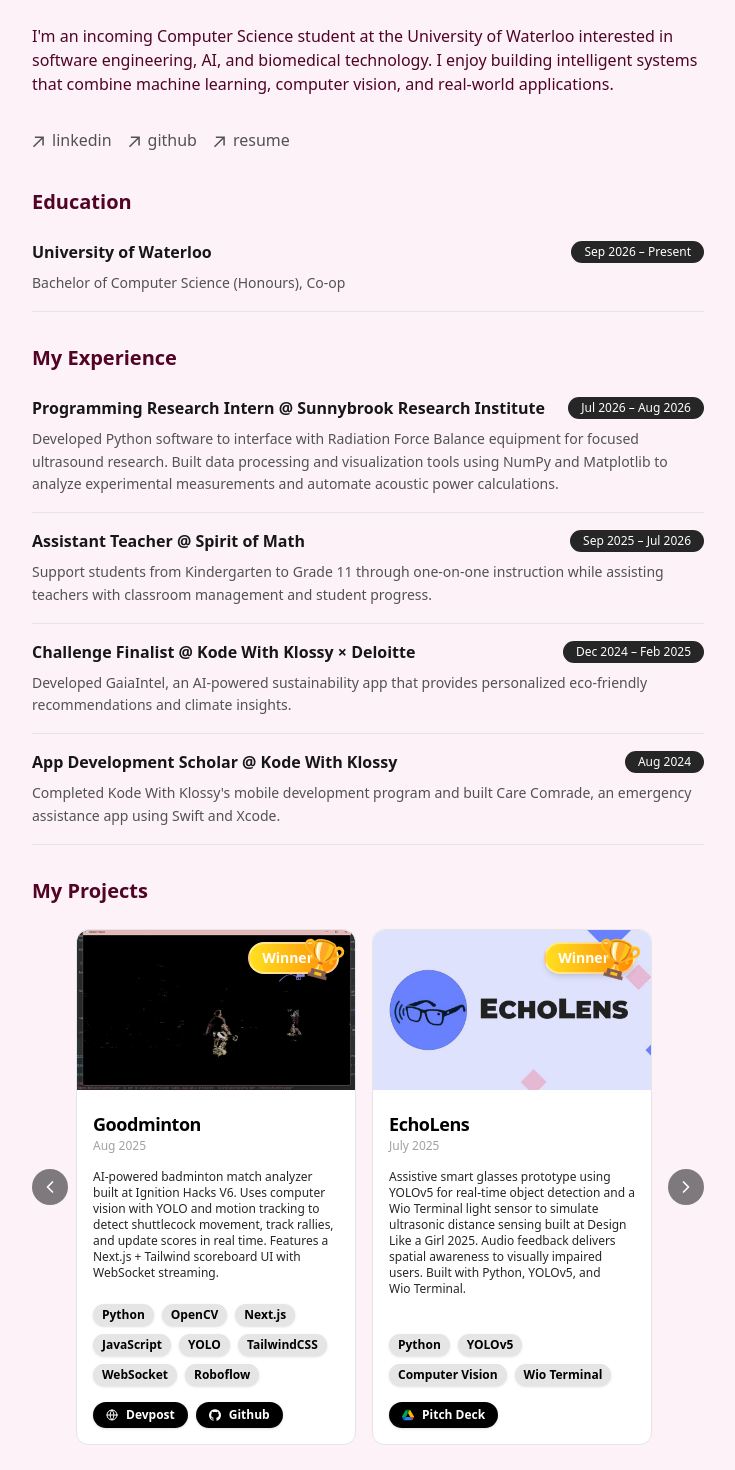
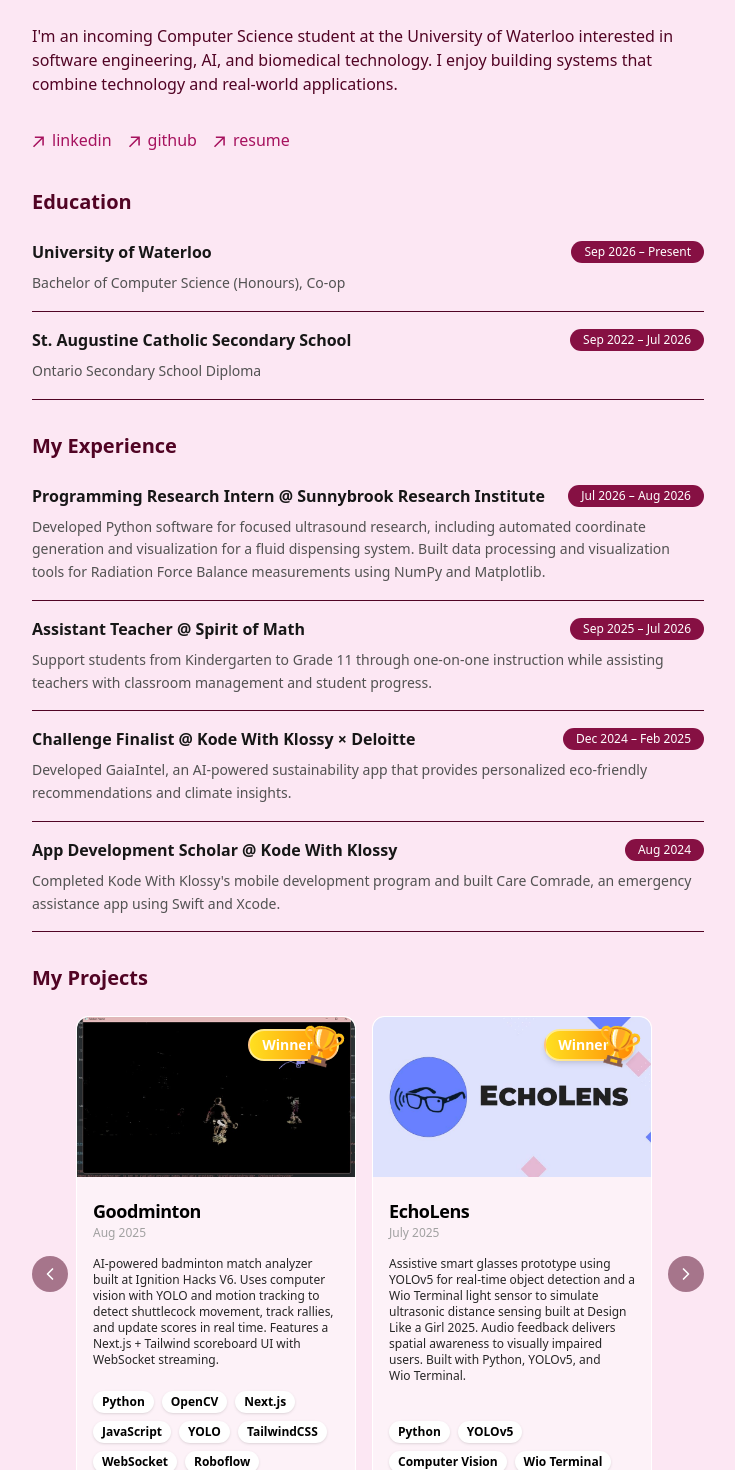
Before and after one commit to akretisharma/akretisharma.github.io, a Next.js app: page / in a window 1280 px wide. Shown: the part 180-1650 px from the top of the page, without its empty margins (272-1007 px from the left). Built offline with nearby package versions, Linux system fonts and the light colour scheme.

Commit message:
content and colours update

```diff
--- a/src/app/layout.tsx
+++ b/src/app/layout.tsx
@@ -22,7 +22,7 @@
     <html
       lang="en"
       className={cx(
-        'text-pink-950 bg-pink-50 dark:text-white dark:bg-black',
+        'text-pink-950 bg-pink-100 dark:text-pink-100 dark:bg-black',
         GeistSans.variable,
         GeistMono.variable
       )}
--- a/src/app/page.tsx
+++ b/src/app/page.tsx
@@ -32,13 +32,13 @@
         Hey, I'm Akreti 👋
       </h1>
       <p className="mb-6">
-  {`I'm an incoming Computer Science student at the University of Waterloo interested in software engineering, AI, and biomedical technology. I enjoy building intelligent systems that combine machine learning, computer vision, and real-world applications.`}
+  {`I'm an incoming Computer Science student at the University of Waterloo interested in software engineering, AI, and biomedical technology. I enjoy building systems that combine technology and real-world applications.`}
       </p>
       <div>
-        <ul className="font-sm mt-8 flex flex-col space-x-0 space-y-2 text-neutral-600 md:flex-row md:space-x-4 md:space-y-0 dark:text-neutral-300">
+        <ul className="font-sm mt-8 flex flex-col space-x-0 space-y-2 text-[#a6125e] md:flex-row md:space-x-4 md:space-y-0 dark:text-pink-300">
           <li className="cursor-target">
             <a
-              className="flex items-center transition-all hover:text-neutral-800 dark:hover:text-neutral-100"
+              className="flex items-center transition-all hover:text-pink-950 dark:hover:text-pink-200"
               rel="noopener noreferrer"
               target="_blank"
               href="https://www.linkedin.com/in/akretisharma/"
@@ -49,7 +49,7 @@
           </li>
           <li className="cursor-target">
             <a
-              className="flex items-center transition-all hover:text-neutral-800 dark:hover:text-neutral-100"
+              className="flex items-center transition-all hover:text-pink-950 dark:hover:text-pink-200"
               rel="noopener noreferrer"
               target="_blank"
               href="https://github.com/akretisharma"
@@ -60,7 +60,7 @@
           </li>
           <li className="cursor-target">
             <a
-              className="flex items-center transition-all hover:text-neutral-800 dark:hover:text-neutral-100"
+              className="flex items-center transition-all hover:text-pink-950 dark:hover:text-pink-200"
               rel="noopener noreferrer"
               target="_blank"
               href="./Akreti_Sharma_Resume.pdf"
@@ -84,6 +84,14 @@
       description="Bachelor of Computer Science (Honours), Co-op"
     />
   </div>
+
+  <div className="cursor-target">
+    <ExperienceSection
+      title="St. Augustine Catholic Secondary School"
+      date="Sep 2022 – Jul 2026"
+      description="Ontario Secondary School Diploma"
+    />
+  </div>
 </section>
 
       <section id="experience" className="mb-8">
@@ -93,7 +101,7 @@
     <ExperienceSection
       title="Programming Research Intern @ Sunnybrook Research Institute"
       date="Jul 2026 – Aug 2026"
-      description="Developed Python software to interface with Radiation Force Balance equipment for focused ultrasound research. Built data processing and visualization tools using NumPy and Matplotlib to analyze experimental measurements and automate acoustic power calculations."
+      description="Developed Python software for focused ultrasound research, including automated coordinate generation and visualization for a fluid dispensing system. Built data processing and visualization tools for Radiation Force Balance measurements using NumPy and Matplotlib."
     />
   </div>
 
@@ -129,7 +137,7 @@
 
       <button
     onClick={() => scroll("left")}
-    className="p-2 bg-black/50 dark:bg-white/50 text-white dark:text-black rounded-full hover:bg-black/70 dark:hover:bg-white/70 z-10"
+    className="p-2 bg-pink-950/50 dark:bg-white/50 text-white dark:text-black rounded-full hover:bg-pink-950/70 dark:hover:bg-white/70 z-10"
   >
     <ChevronLeft className="size-5" />
   </button>
@@ -315,7 +323,7 @@
 </div>
 <button
     onClick={() => scroll("right")}
-    className="p-2 bg-black/50 dark:bg-white/50 text-white dark:text-black rounded-full hover:bg-black/70 dark:hover:bg-white/70 z-10"
+    className="p-2 bg-pink-950/50 dark:bg-white/50 text-white dark:text-black rounded-full hover:bg-pink-950/70 dark:hover:bg-white/70 z-10"
   >
     <ChevronRight className="size-5" />
   </button>
--- a/src/components/experience-section.tsx
+++ b/src/components/experience-section.tsx
@@ -12,14 +12,14 @@
   description,
 }: Props) {
   return (
-    <div className="w-full mx-auto border-b border-neutral-200 dark:border-neutral-800 py-4">
+    <div className="w-full mx-auto border-b border-mauve-500 dark:border-neutral-800 py-4">
         <div className="flex items-center justify-between mb-2">
             <h3 className="text-md font-semibold text-neutral-900 dark:text-neutral-100">
                 {title}
             </h3>
             <Badge
                 variant="secondary"
-                className="rounded-full dark:bg-neutral-200 dark:text-black bg-neutral-800 text-white px-3 py-0.5 text-xs font-medium"
+                className="rounded-full dark:bg-pink-200 dark:text-black bg-pink-900 text-white px-3 py-0.5 text-xs font-medium"
             >
                 {date}
             </Badge>
--- a/src/components/photo-card.tsx
+++ b/src/components/photo-card.tsx
@@ -18,7 +18,7 @@
   return (
       <div
         className={cn(
-          "group relative flex flex-col overflow-hidden h-full rounded-xl border border-neutral-200 bg-white dark:bg-black text-black dark:text-white transition-all duration-300 ease-out",
+          "group relative flex flex-col overflow-hidden h-full rounded-xl border-2 border-white bg-white dark:bg-black text-black dark:text-white transition-all duration-300 ease-out",
           "dark:border-neutral-800", "w-55 h-80",
           className
         )}
@@ -33,7 +33,7 @@
           />
         )}
 
-<div className="absolute inset-x-0 bottom-0 h-5/12 bg-gradient-to-t from-white/90 via-white/70 dark:bg-gradient-to-t dark:from-black/90 dark:via-black/70 to-transparent opacity-0 group-hover:opacity-100 transition-opacity duration-300" />
+<div className="absolute inset-x-0 bottom-0 h-5/12 bg-gradient-to-t from-pink-100/90 via-pink-100/70 dark:bg-gradient-to-t dark:from-black/90 dark:via-black/70 to-transparent opacity-0 group-hover:opacity-100 transition-opacity duration-300" />
 
         <div className="absolute inset-x-0 bottom-0 z-10 p-4
         opacity-0 translate-y-4
@@ -45,7 +45,7 @@
         <h3 className="text-xl font-bold">{location}</h3>
         <Badge
           variant="secondary"
-          className="rounded-full dark:bg-neutral-200 dark:text-black bg-neutral-800 px-2 py-0.5 text-xs text-white"
+          className="rounded-full dark:bg-neutral-200 dark:text-black bg-pink-950 px-2 py-0.5 text-xs text-white"
         >
           {date}
         </Badge>
--- a/src/components/project-card.tsx
+++ b/src/components/project-card.tsx
@@ -45,9 +45,9 @@
   return (
     <Card
     className={cn(
-        "group flex flex-col overflow-hidden h-full rounded-xl border border-neutral-200 bg-white text-black transition-all duration-300 ease-out",
+        "group flex flex-col overflow-hidden h-full rounded-xl border border-white bg-pink-50 text-black transition-all duration-300 ease-out",
         "hover:scale-[1.0]",
-        "dark:border-neutral-800 dark:bg-black dark:text-white"
+        "dark:border-neutral-800 dark:bg-neutral-950 dark:text-white"
       )}
 
 >
@@ -75,7 +75,7 @@
       </Link>
 
   <CardHeader className="mt-4 px-4">
-    <CardTitle className="mt-1 text-lg font-semibold text-black dark:text-white">
+    <CardTitle className="mt-1 text-lg font-semibold text-black dark:text-pink-100">
       {title}
     </CardTitle>
     <time className="text-xs text-neutral-400">{dates}</time>
@@ -92,7 +92,7 @@
         {tags.map((tag) => (
           <Badge
             key={tag}
-            className="rounded-full bg-neutral-200 text-black dark:bg-neutral-800 px-2 py-0.5 text-xs dark:text-white"
+            className="rounded-full bg-white text-black dark:bg-neutral-800 px-2 py-0.5 text-xs dark:text-white"
           >
             {tag}
           </Badge>
@@ -106,7 +106,7 @@
   <div className="mt-2 flex flex-wrap gap-2">
     {(links ?? []).map((link, idx) => (
       <Link href={link.href} key={idx} target="_blank">
-        <Badge className="flex items-center gap-2 rounded-full bg-black dark:bg-white text-white dark:text-black px-3 py-1 text-xs hover:bg-neutral-800 dark:hover:bg-neutral-200 transition-colors">
+        <Badge className="flex items-center gap-2 rounded-full bg-pink-950 dark:bg-pink-200 text-white dark:text-black px-3 py-1 text-xs hover:bg-neutral-800 dark:hover:bg-neutral-200 transition-colors">
           {link.icon}
           {link.type}
         </Badge>
```
